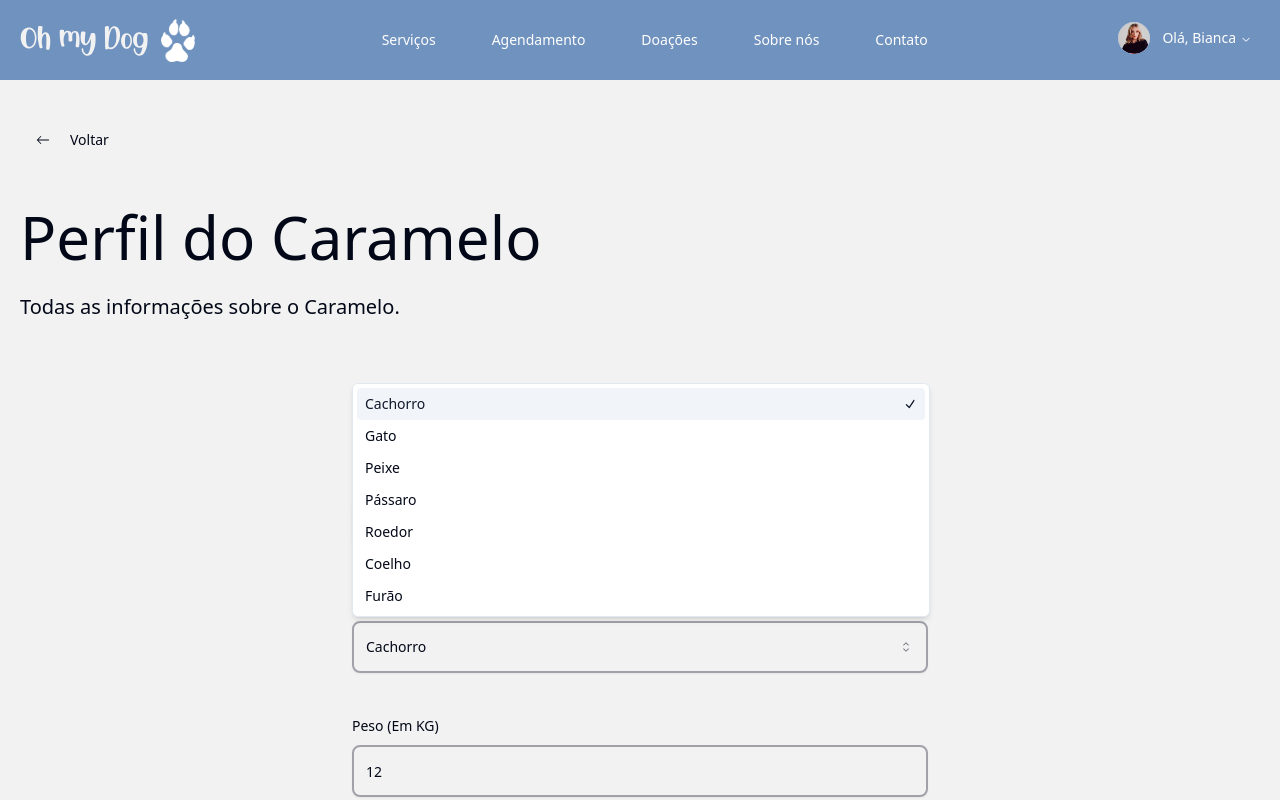
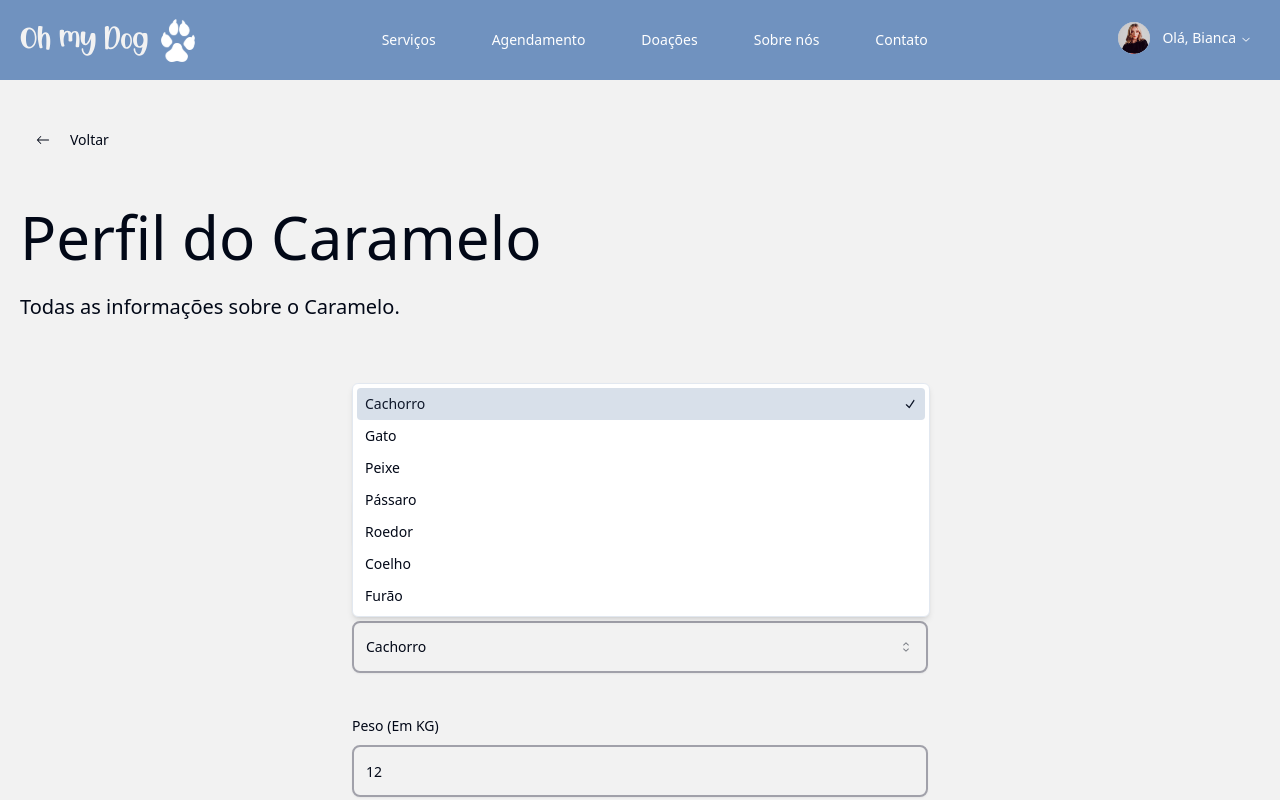
Before and after one commit to LFeli/FATEC-ES3_GroupNotFound_2023_2, a React (Vite) app: page / in a window 1280 px wide. Both pictures are taken after a click on the button "Cachorro". Shown: the top 800 px of the page. Built offline with nearby package versions, Linux system fonts and the light colour scheme.

Commit message:
update: class on select component

```diff
--- a/src/components/ui/select.tsx
+++ b/src/components/ui/select.tsx
@@ -79,7 +79,7 @@ const SelectItem = React.forwardRef<
   <SelectPrimitive.Item
     ref={ref}
     className={cn(
-      "relative flex w-full cursor-default select-none items-center rounded-sm py-1.5 pl-2 pr-8 text-sm outline-none focus:bg-accent focus:text-accent-foreground data-[disabled]:pointer-events-none data-[disabled]:opacity-50",
+      "relative flex w-full cursor-default select-none items-center rounded-sm py-1.5 pl-2 pr-8 text-sm outline-none focus:bg-blue-400/25 focus:text-accent-foreground data-[disabled]:pointer-events-none data-[disabled]:opacity-50",
       className
     )}
     {...props}
```
